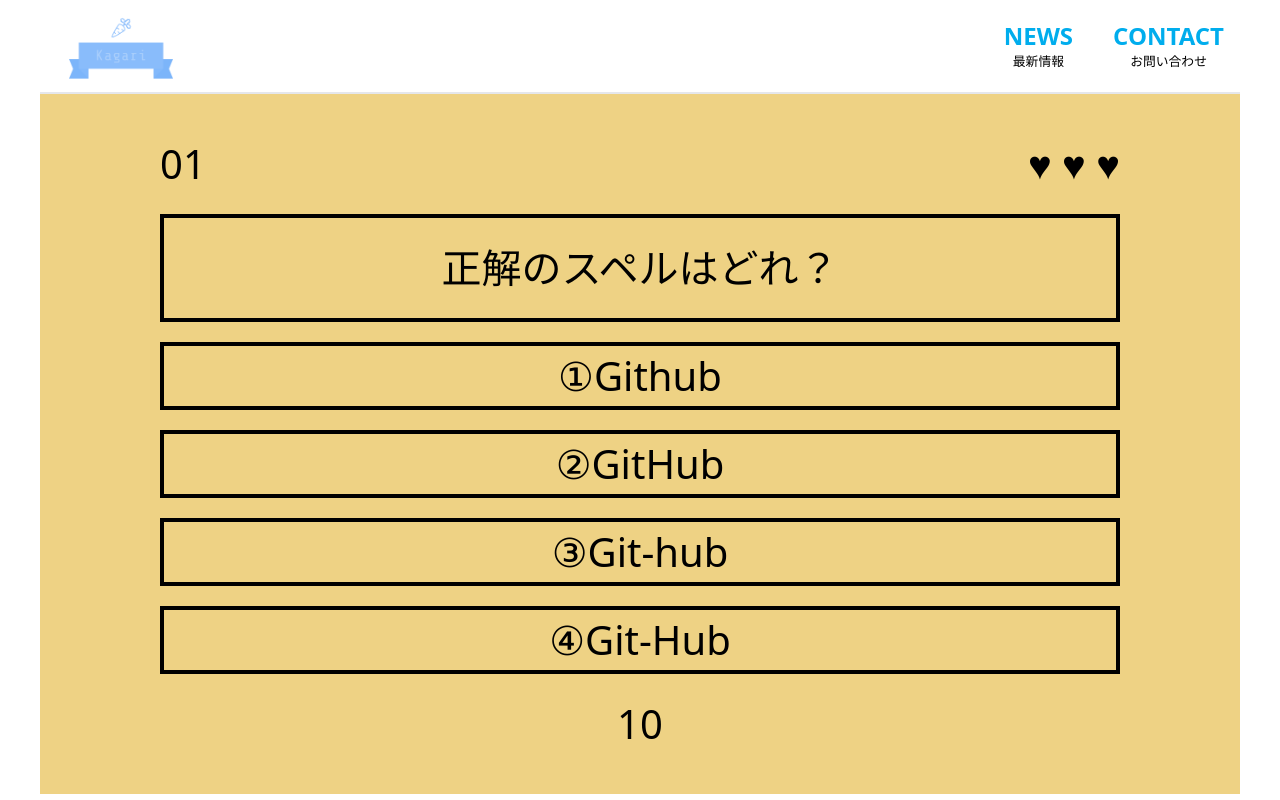
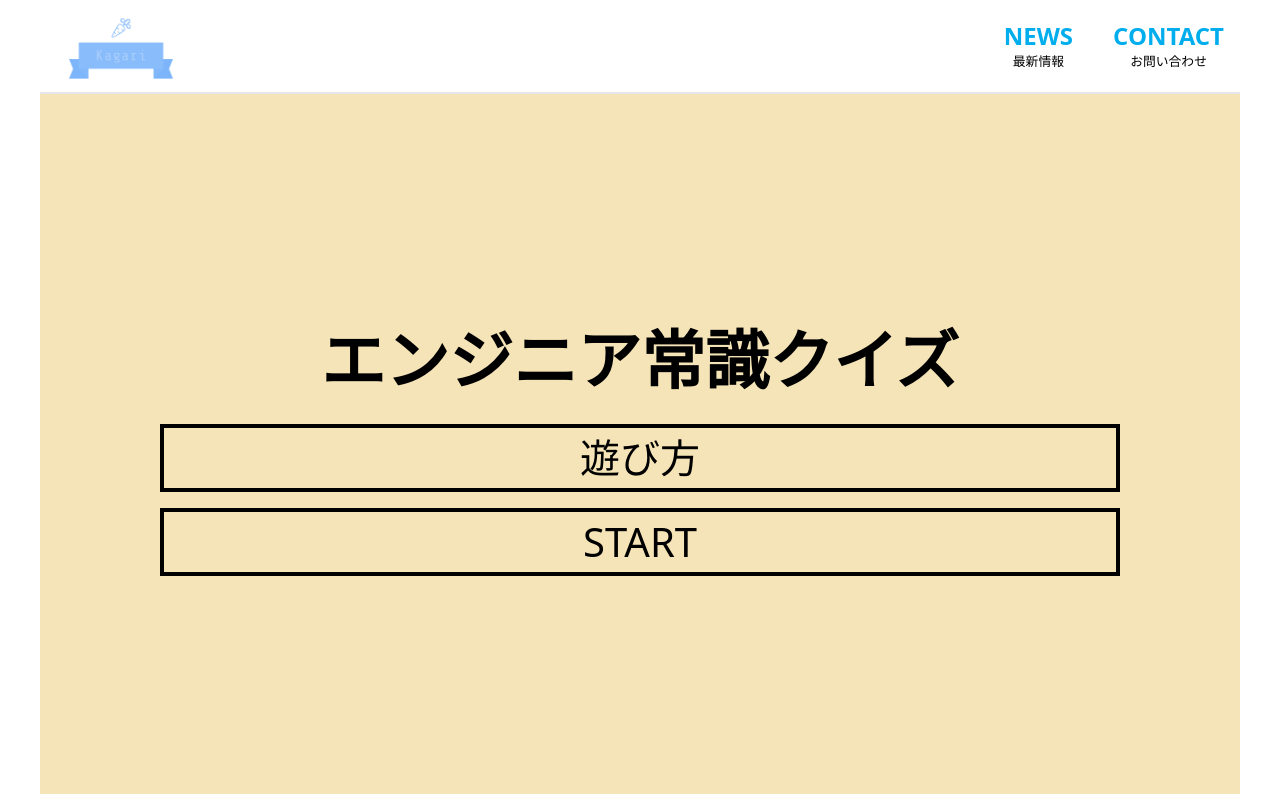
Before and after one commit to yoshi-non/engame, a Next.js app: page /FourChoice in a window 1280 px wide. Built offline with nearby package versions, Linux system fonts and the light colour scheme.

Commit message:
add FourChoice タイトル画面の追加

```diff
--- a/pages/FourChoice.tsx
+++ b/pages/FourChoice.tsx
@@ -1,5 +1,6 @@
 import React, { useEffect, useState } from 'react'
 import fourChoiceData from '../fourChoiceData';
+import Modal from 'react-modal'
 
 const FourChoice = () => {
   const [secs, setSeconds] = useState(0);
@@ -38,9 +39,15 @@
   // ゲームスタート
 
   return (
-    <div className='relative w-full h-[700px] overflow-hidden bg-[#eed284]'>
+    <div className='relative w-full h-[700px] overflow-hidden bg-[#f5e4b7]'>
+
+      {/* カウントダウン表示 */}
+      {/* <div className='absolute w-full h-[700px] text-[6rem] font-medium text-white z-3 flex flex-col justify-center items-center'>
+        <p>{secs}</p>
+      </div> */}
+
       {/* 問題表示画面 */}
-      <div className='absolute w-full h-[700px] text-[2.5rem] font-medium text-black z-3 flex flex-col justify-center items-center gap-5'>
+      {/* <div className='absolute w-full h-[700px] text-[2.5rem] font-medium text-black z-3 flex flex-col justify-center items-center gap-5'>
         <div className='flex justify-between items-center w-[80%]'>
           <p>01</p>
           <p>♥ ♥ ♥</p>
@@ -51,6 +58,42 @@
         <p className='border-[4px] border-black text-center w-[80%] cursor-pointer'><span>③</span>{data[0].choiceC}</p>
         <p className='border-[4px] border-black text-center w-[80%] cursor-pointer'><span>④</span>{data[0].choiceD}</p>
         <div>10</div>
+      </div> */}
+
+      {/* ゲーム終了時結果画面 */}
+      {/* 後で記載 */}
+
+      {/* ホーム画面(ゲームが始まっていない) */}
+
+      <div className='absolute w-full h-[700px] text-[2.5rem] font-medium z-3 flex flex-col justify-center items-center gap-4'>
+        <p className='text-[4rem] font-bold'>エンジニア常識クイズ</p>
+        <div
+          className='border-[4px] border-black text-center w-[80%] cursor-pointer'
+          // onClick={openModal}
+        >
+            遊び方
+        </div>
+        <div className='border-[4px] border-black text-center w-[80%] cursor-pointer'>START</div>
+          {/* <Modal
+            isOpen={modalIsOpen}
+            style={customStyles}
+            onRequestClose={closeModal}
+            ariaHideApp={false}
+          >
+            <div className='w-[45vw] text-xl text-gray-500 font-[500] p-10'>
+              <div className='flex flex-col gap-10 justify-center items-center'>
+                <p>エンジニアならよく見かけるロゴの読み方を当ててタイピングするゲームです。</p>
+                <p className='text-center text-white bg-[#0e5f1c] px-7 py-3 rounded'>
+                  全30問で制限時間は60秒です
+                </p>
+                <p>
+                  ゲーム中は「ESCキー」でタイトルに戻ります。<br />
+                  「Spaceキー」で始められます。
+                </p>
+                <button onClick={closeModal} className="text-white bg-[#3f403f73] px-5 py-3 rounded-full hover:opacity-70">閉じる</button>
+              </div>
+            </div>
+          </Modal> */}
       </div>
     </div>
   )
```
